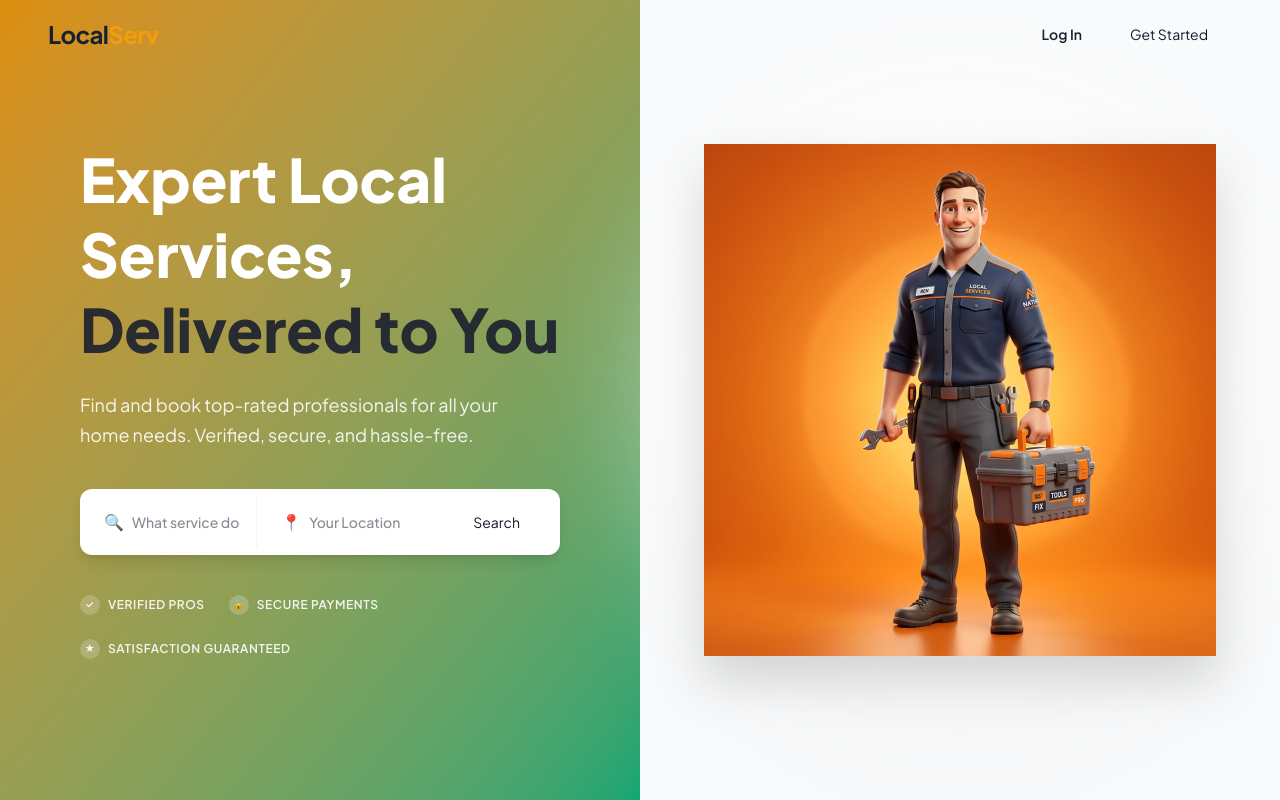
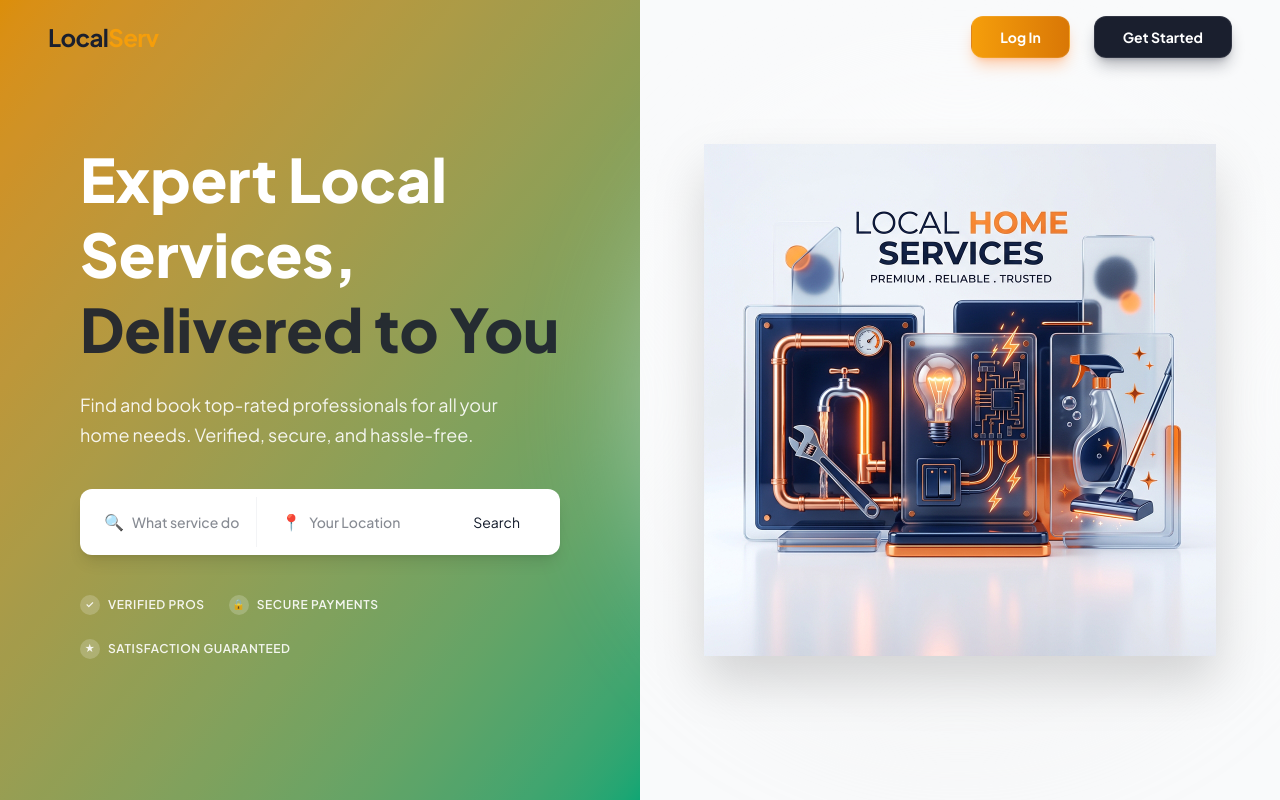
Before and after one commit to ParthPatel5659/Local-Service-Management-System, a React (Vite) app in the folder Frontend/: page / in a window 1280 px wide. Shown: the top 800 px of the page. Built offline with nearby package versions, Linux system fonts and the light colour scheme.

Commit message:
landing page rady

```diff
--- a/Frontend/src/components/Login1.jsx
+++ b/Frontend/src/components/Login1.jsx
@@ -4,6 +4,7 @@ import { useForm } from "react-hook-form";
 import { Link, useNavigate } from "react-router-dom";
 import { toast } from "react-toastify";
 import { AuthContext } from "../AuthProvider";
+import { FiEye, FiEyeOff } from "react-icons/fi";
 
 const Login1 = () => {
   const { login } = useContext(AuthContext);
@@ -84,7 +85,7 @@ const Login1 = () => {
           </div>
 
           {/* Role Tab Switcher */}
-          <div className="flex p-1 bg-gray-100 rounded-xl mb-8">
+          {/* <div className="flex p-1 bg-gray-100 rounded-xl mb-8">
             {["Customer", "Provider", "Admin"].map((tab) => (
               <button
                 key={tab}
@@ -99,7 +100,7 @@ const Login1 = () => {
                 {tab}
               </button>
             ))}
-          </div>
+          </div> */}
 
           <form onSubmit={handleSubmit(submitHandler)} className="space-y-5">
             <div>
@@ -141,7 +142,7 @@ const Login1 = () => {
                   onClick={() => setShowPassword(!showPassword)}
                   className="absolute right-3 top-1/2 -translate-y-1/2 text-gray-400 hover:text-gray-600 transition-colors"
                 >
-                  {showPassword ? "🙈" : "👁️"}
+                  {showPassword ? <FiEyeOff size={18} /> : <FiEye size={18} />}
                 </button>
               </div>
               {errors.password && (
--- a/Frontend/src/components/SignUp1.jsx
+++ b/Frontend/src/components/SignUp1.jsx
@@ -3,6 +3,7 @@ import React, { useState } from "react";
 import { useForm } from "react-hook-form";
 import { Link, useNavigate } from "react-router-dom";
 import { toast } from "react-toastify";
+import { FiEye, FiEyeOff } from "react-icons/fi";
 
 const SignUp1 = () => {
   const {
@@ -148,7 +149,7 @@ const SignUp1 = () => {
               {errors.email && <p className="text-red-500 text-[10px] mt-1 font-medium">{errors.email.message}</p>}
             </div>
 
-            <div>
+            {/* <div>
               <label className="block text-xs font-bold text-gray-700 mb-1.5 uppercase tracking-wider">Phone Number</label>
               <input
                 type="tel"
@@ -157,27 +158,45 @@ const SignUp1 = () => {
                 className="w-full px-4 py-3 border border-gray-200 rounded-lg focus:ring-2 focus:ring-[#14b8a6]/20 focus:border-[#14b8a6] outline-none transition-all text-gray-800 text-sm"
               />
               {errors.phone && <p className="text-red-500 text-[10px] mt-1 font-medium">{errors.phone.message}</p>}
-            </div>
+            </div> */}
 
             <div className="grid grid-cols-2 gap-4">
                 <div>
                     <label className="block text-xs font-bold text-gray-700 mb-1.5 uppercase tracking-wider">Password</label>
+                    <div className="relative">
                         <input
                             type={showPassword ? "text" : "password"}
                             placeholder="••••••••"
                             {...register("password", validationSchema.passwordValidation)}
                             className="w-full px-4 py-3 border border-gray-200 rounded-lg focus:ring-2 focus:ring-[#14b8a6]/20 focus:border-[#14b8a6] outline-none transition-all text-gray-800 text-sm"
                         />
+                        <button
+                          type="button"
+                          onClick={() => setShowPassword(!showPassword)}
+                          className="absolute right-3 top-1/2 -translate-y-1/2 text-gray-400 hover:text-gray-600 transition-colors"
+                        >
+                          {showPassword ? <FiEyeOff size={16} /> : <FiEye size={16} />}
+                        </button>
+                    </div>
                     {errors.password && <p className="text-red-500 text-[10px] mt-1 font-medium">{errors.password.message}</p>}
                 </div>
                 <div>
                     <label className="block text-xs font-bold text-gray-700 mb-1.5 uppercase tracking-wider">Confirm</label>
+                    <div className="relative">
                         <input
                             type={showPassword ? "text" : "password"}
                             placeholder="••••••••"
                             {...register("confirmPassword", validationSchema.confirmPasswordValidation)}
                             className="w-full px-4 py-3 border border-gray-200 rounded-lg focus:ring-2 focus:ring-[#14b8a6]/20 focus:border-[#14b8a6] outline-none transition-all text-gray-800 text-sm"
                         />
+                        <button
+                          type="button"
+                          onClick={() => setShowPassword(!showPassword)}
+                          className="absolute right-3 top-1/2 -translate-y-1/2 text-gray-400 hover:text-gray-600 transition-colors"
+                        >
+                          {showPassword ? <FiEyeOff size={16} /> : <FiEye size={16} />}
+                        </button>
+                    </div>
                     {errors.confirmPassword && <p className="text-red-500 text-[10px] mt-1 font-medium">{errors.confirmPassword.message}</p>}
                 </div>
             </div>
--- a/Frontend/src/components/user/HomePage.jsx
+++ b/Frontend/src/components/user/HomePage.jsx
@@ -1,7 +1,7 @@
 import React from 'react'
 import { Link } from 'react-router-dom'
 import Footer from '../Footer'
-import heroImage from '../../assets/hero_worker.png'
+import heroImage from '../../assets/luxury_hero.png'
 
 export const HomePage = () => {
   return (
@@ -13,14 +13,19 @@ export const HomePage = () => {
           <span className="text-primary">Serv</span>
         </div>
         <div className="flex items-center gap-6">
-          <Link to="/login" className="text-sm font-semibold text-navy hover:text-primary transition-colors">
-            Log In
+          <Link
+            to="/login"
+            className="bg-gradient-to-r from-[#F59E0B] to-[#D97706] text-white py-2.5 px-7 rounded-xl text-sm font-bold shadow-lg shadow-orange-500/30 hover:shadow-xl hover:shadow-orange-500/40 hover:-translate-y-0.5 transition-all duration-300 border border-white/10 relative overflow-hidden group"
+          >
+            <span className="relative z-10">Log In</span>
+            <div className="absolute inset-0 h-full w-full bg-gradient-to-r from-transparent via-white/20 to-transparent -translate-x-full group-hover:animate-[shimmer_1.5s_infinite]"></div>
           </Link>
           <Link
             to="/signup"
-            className="btn-primary py-2 px-6 rounded-lg text-sm"
+            className="bg-gradient-to-r from-navy to-[#1a1f2e] text-white py-2.5 px-7 rounded-xl text-sm font-bold shadow-lg shadow-navy/30 hover:shadow-xl hover:shadow-navy/40 hover:-translate-y-0.5 transition-all duration-300 border border-white/10 relative overflow-hidden group"
           >
-            Get Started
+            <span className="relative z-10">Get Started</span>
+            <div className="absolute inset-0 h-full w-full bg-gradient-to-r from-transparent via-white/10 to-transparent -translate-x-full group-hover:animate-[shimmer_1.5s_infinite]"></div>
           </Link>
         </div>
       </nav>
--- a/Frontend/src/index.css
+++ b/Frontend/src/index.css
@@ -117,3 +117,9 @@ html {
 .animate-fade-in {
   animation: fadeIn 0.5s ease-out forwards;
 }
+
+@keyframes shimmer {
+  100% {
+    transform: translateX(100%);
+  }
+}
```
Also changed, not shown: Frontend/src/assets/luxury_hero.png (added), 1 other file (tests, documents, lock files or other folders). Lines whose indentation alone changed are shown as unchanged.
